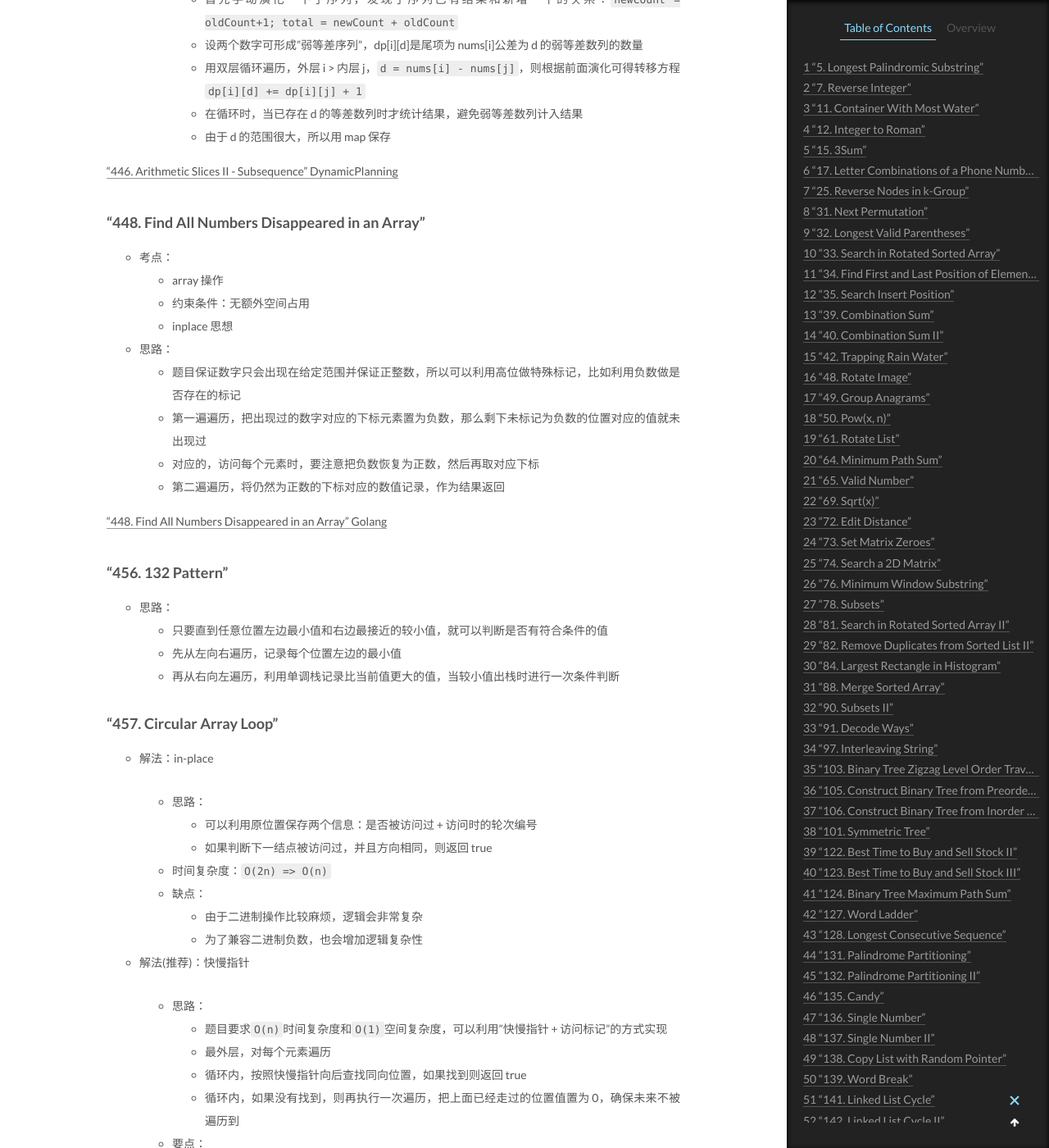
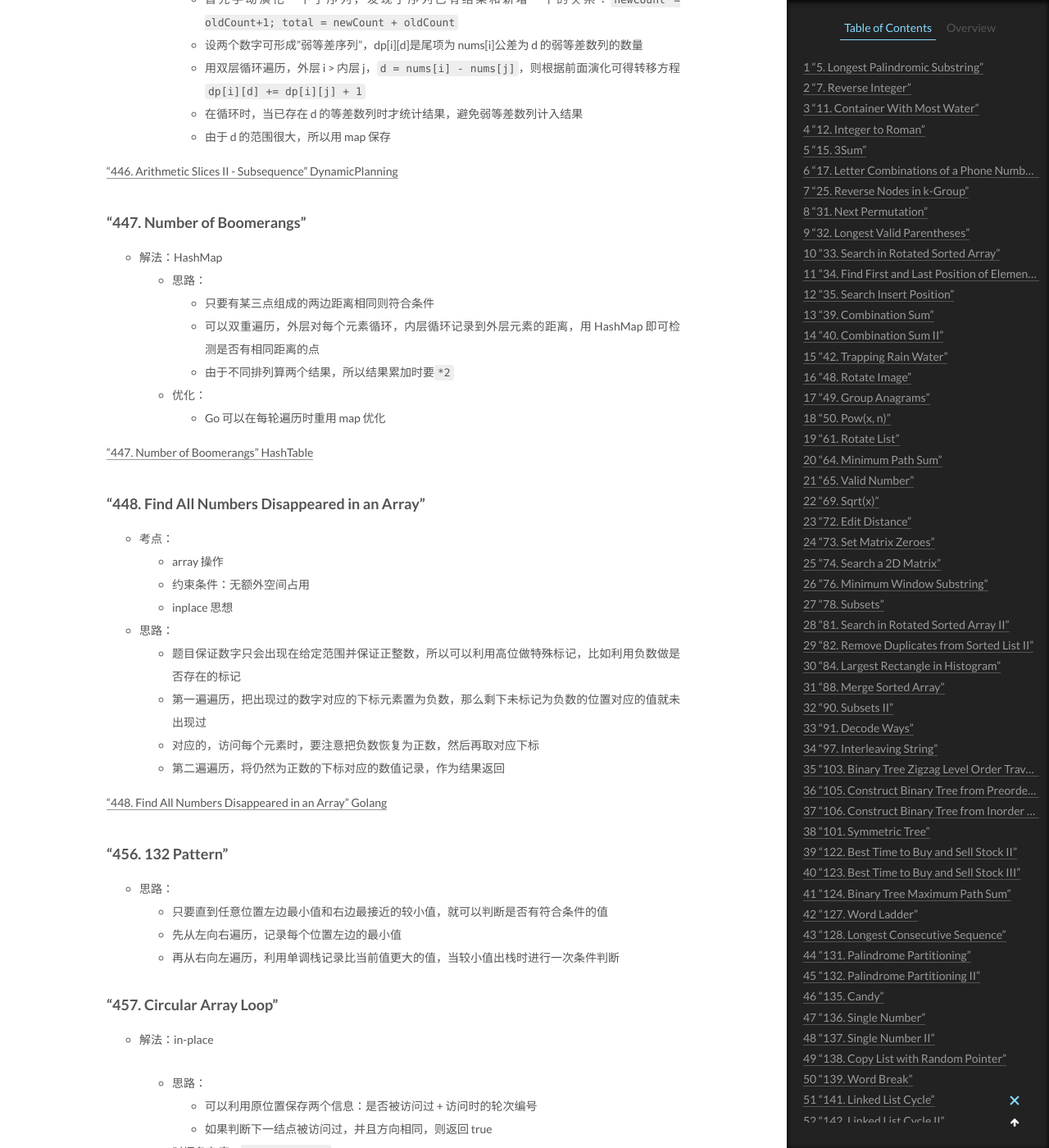
Before and after one commit to CodeHunter2006/CodeHunter2006.github.io, a Jekyll site: the page built from _posts/2020-12-27-LeetCode_Question_Category.md, in a window 1280 px wide and 1400 px high, scrolled down 43505 px. Shown: the whole window at 82% size. Built offline with Jekyll 4.4.1, drawn with Linux system fonts in a browser that asks for light colours; formulas are drawn with MathJax 3.

Commit message:
[doc]: add contents.

```diff
--- a/_posts/2020-12-27-LeetCode_Question_Category.md
+++ b/_posts/2020-12-27-LeetCode_Question_Category.md
@@ -1553,6 +1553,18 @@ tags: Algorithm Leetcode
     - 由于 d 的范围很大，所以用 map 保存
 
 ["446. Arithmetic Slices II - Subsequence" DynamicPlanning]()
+
+### "447. Number of Boomerangs"
+
+- 解法：HashMap
+  - 思路：
+    - 只要有某三点组成的两边距离相同则符合条件
+    - 可以双重遍历，外层对每个元素循环，内层循环记录到外层元素的距离，用 HashMap 即可检测是否有相同距离的点
+    - 由于不同排列算两个结果，所以结果累加时要`*2`
+  - 优化：
+    - Go 可以在每轮遍历时重用 map 优化
+
+["447. Number of Boomerangs" HashTable]()
 
 ### "448. Find All Numbers Disappeared in an Array"
 
```
Also changed, not shown: _posts/2020-12-25-Algorithm_HashTable.md (+17 -0 lines), _posts/2021-07-10-LB.md (+7 -0 lines), _posts/2021-09-13-MQ_LostMessage.md (added, +37 -0 lines), assets/images/2021-09-13-MQ_LostMessage_1.png (added), assets/images/2021-09-13-MQ_LostMessage_2.png (added).
